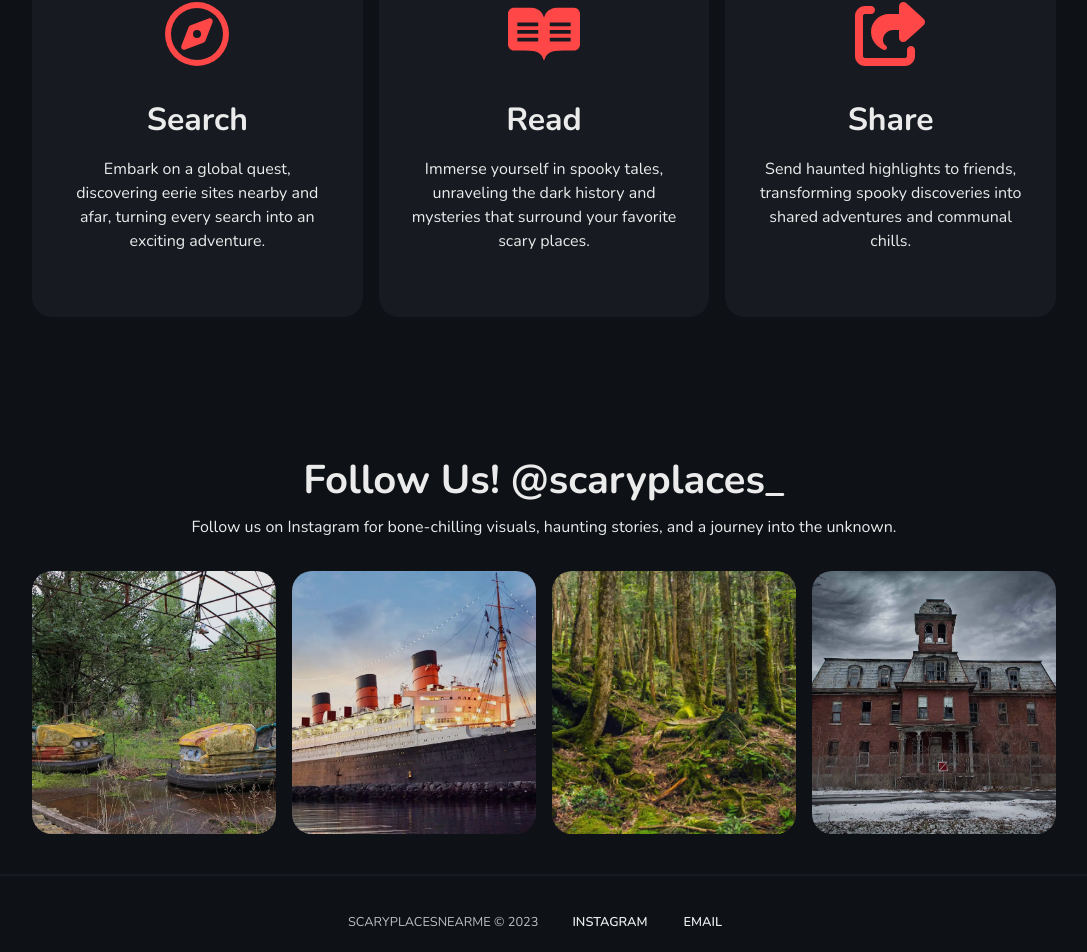
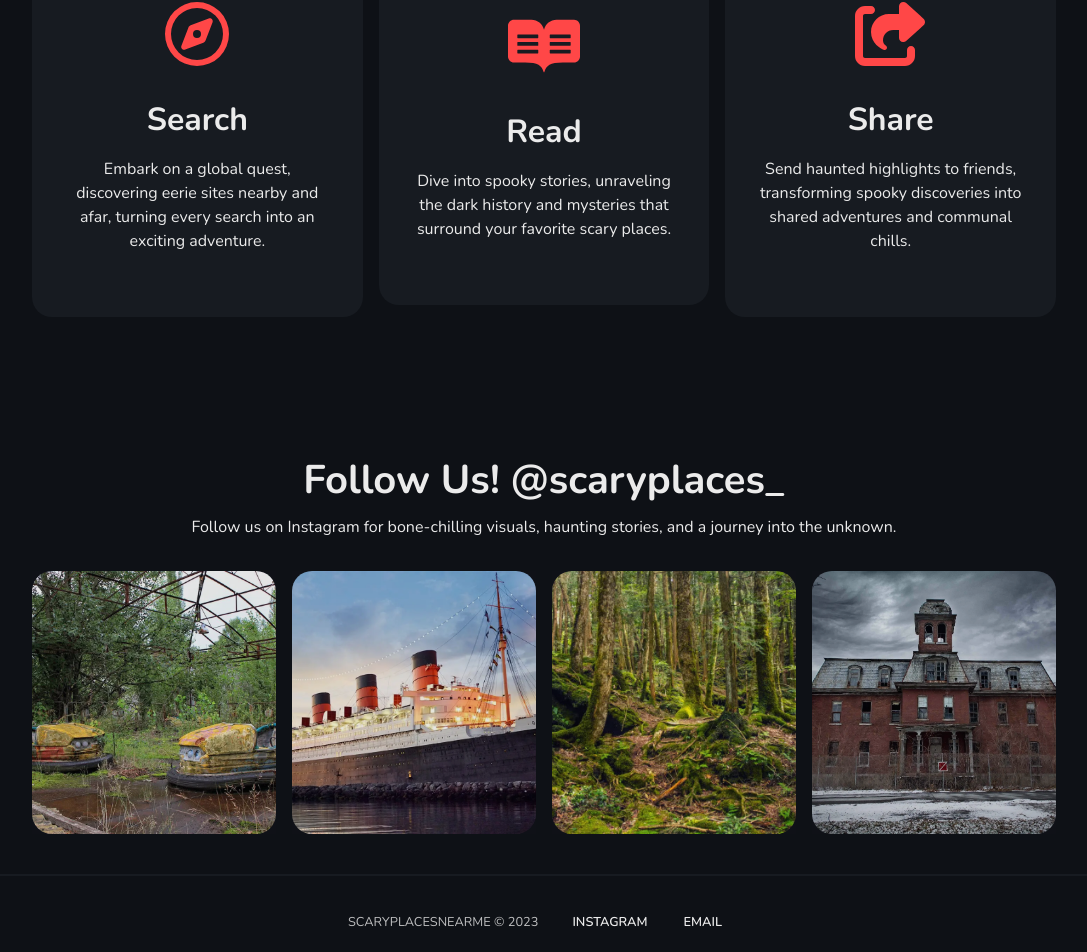
Before and after one commit to JaseySmith/search-app, a React (Create React App) app: page / in a window 1280 px wide. Shown: the part 1036-1988 px from the top of the page, without its empty margins (96-1183 px from the left). Built offline with nearby package versions, Linux system fonts and the light colour scheme.

Commit message:
Updated About.js

```diff
--- a/src/components/About.js
+++ b/src/components/About.js
@@ -18,7 +18,7 @@ function About() {
                 <div className="card">
                     <FontAwesomeIcon icon={faReadme} />
                     <h3>Read</h3>
-                    <p className="text">Immerse yourself in spooky tales, unraveling the dark history and mysteries that surround your favorite scary places.</p>
+                    <p className="text">Dive into spooky stories, unraveling the dark history and mysteries that surround your favorite scary places.</p>
                 </div>
                 <div className="card">
                     <FontAwesomeIcon icon={faShareFromSquare} />
```
